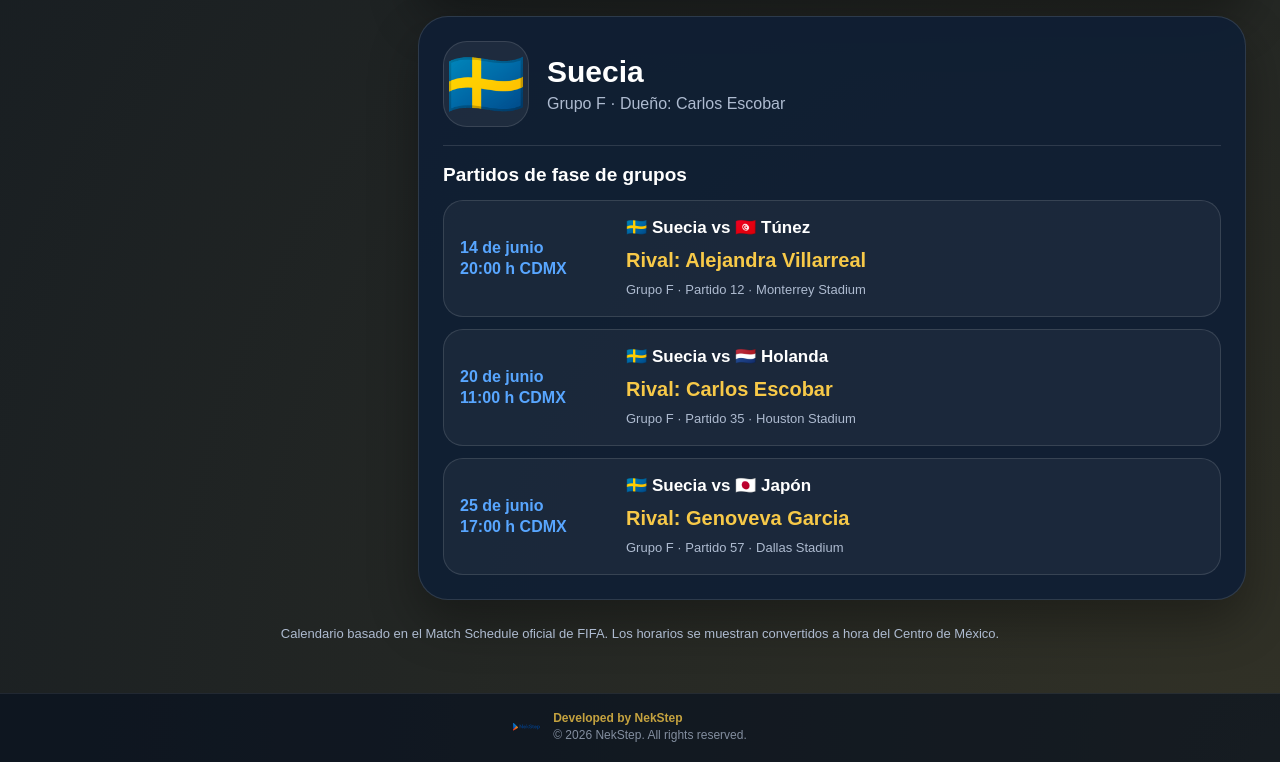
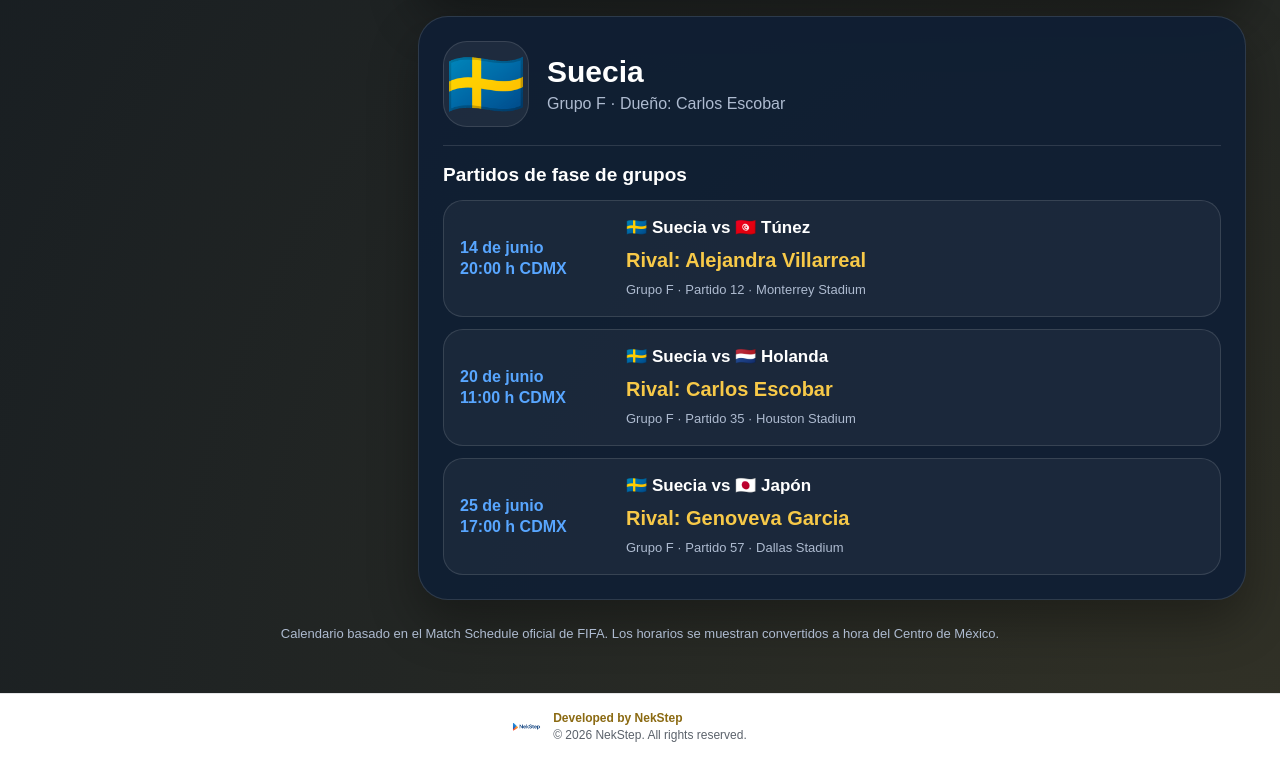
Before and after one commit to oescobarrusa-commits/mundial-sorteo-2026, a plain HTML site: page index.html in a window 1280 px wide. Shown: the part 6905-7667 px from the top of the page. Drawn offline with Linux system fonts and the light colour scheme.

Commit message:
Make footer background white

```diff
--- a/index.html
+++ b/index.html
@@ -580,15 +580,15 @@
       align-items: center;
       justify-content: center;
       padding: 16px 42px 18px 18px;
-      border-top: 1px solid rgba(255, 255, 255, 0.08);
-      background: rgba(6, 16, 31, 0.62);
+      border-top: 1px solid rgba(6, 16, 31, 0.1);
+      background: #ffffff;
     }
 
     .footer-attribution {
       display: inline-flex;
       align-items: center;
       gap: 10px;
-      color: rgba(174, 187, 208, 0.72);
+      color: rgba(6, 16, 31, 0.66);
       text-align: left;
     }
 
@@ -612,7 +612,7 @@
     }
 
     .footer-attribution__text p:first-child {
-      color: rgba(247, 201, 72, 0.78);
+      color: #8b6a12;
       font-weight: 700;
     }
 
```
